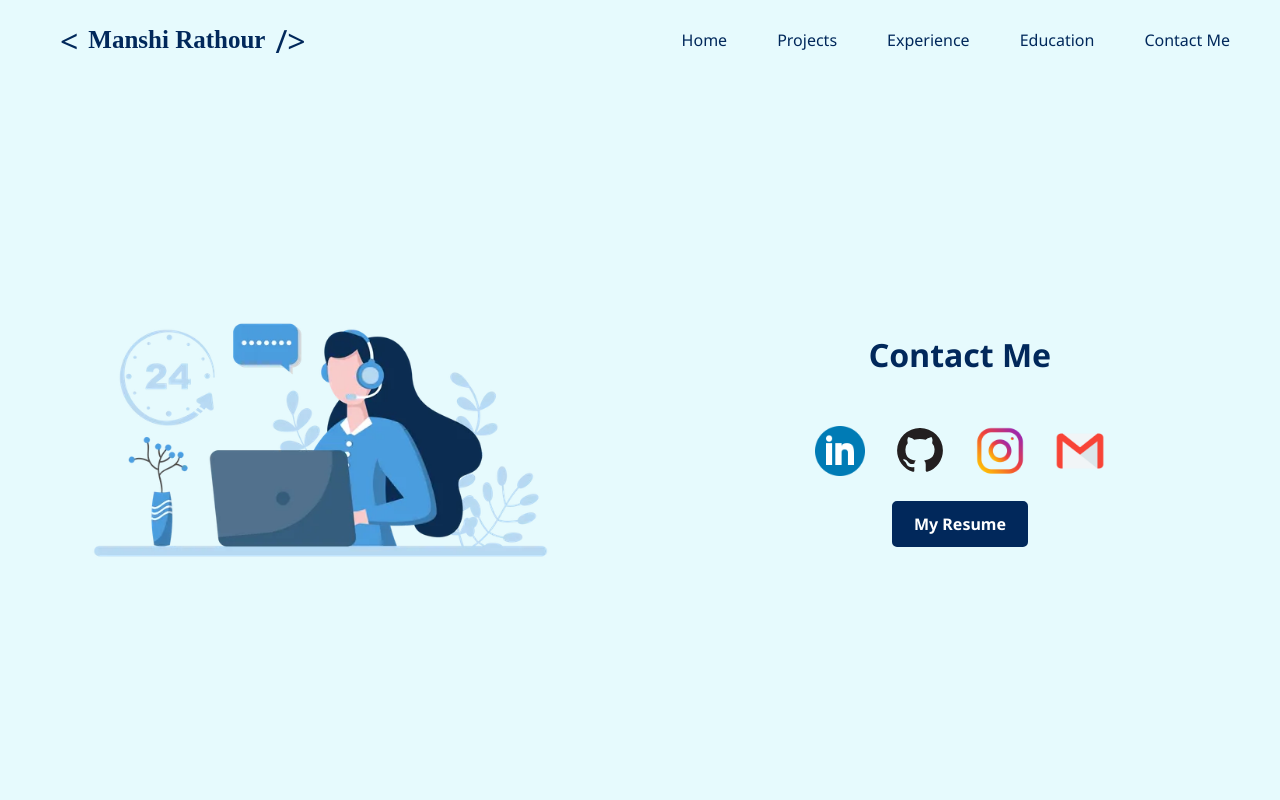
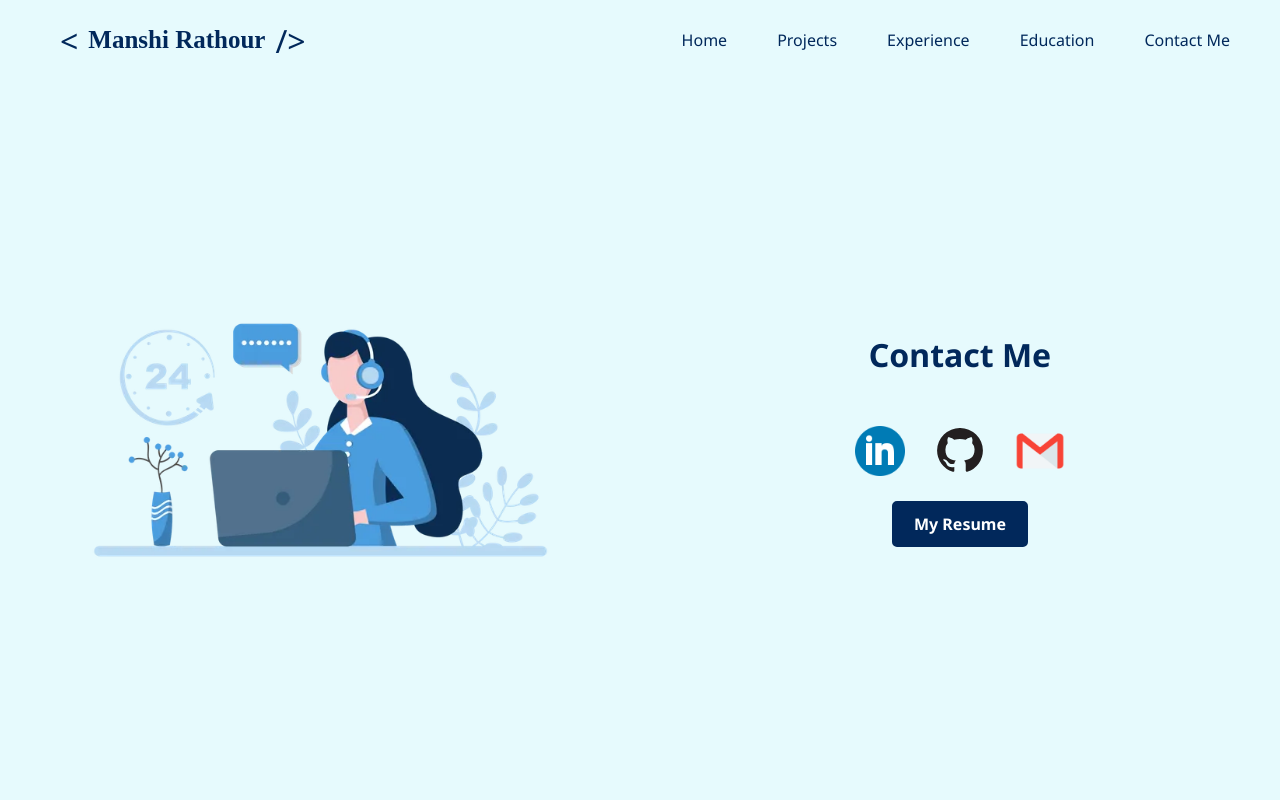
Before and after one commit to Manshi-Rathour/My-Portfolio, a React (Vite) app: page /contact in a window 1280 px wide. Shown: the top 800 px of the page. Built offline with nearby package versions, Linux system fonts and the light colour scheme; a web font is replaced by a local one.

Commit message:
Update ContactHeader.jsx

```diff
--- a/src/components/ContactHeader.jsx
+++ b/src/components/ContactHeader.jsx
@@ -32,14 +32,11 @@ const ContactHeader = () => {
           <h1>Contact Me</h1>
 
           <div id="contact-icons">
-            <a href="https://www.linkedin.com/in/manshi-rathour-bb0b87272/" target="_blank" rel="noopener noreferrer" title="LinkedIn">
+            <a href="https://www.linkedin.com/in/manshi-rathour/" target="_blank" rel="noopener noreferrer" title="LinkedIn">
               <img src={linkedinIcon} alt="LinkedIn Icon" />
             </a>
             <a href="https://github.com/Manshi-Rathour" target="_blank" rel="noopener noreferrer" title="GitHub">
               <img src={githubIcon} alt="GitHub Icon" />
-            </a>
-            <a href="https://www.instagram.com/_rathourmanshi?igsh=NzFvbXlzMjduZGY4" target="_blank" rel="noopener noreferrer" title="Instagram">
-              <img src={instagramIcon} alt="Instagram Icon" />
             </a>
             <a href="mailto:manshi2086@gmail.com" target="_blank" rel="noopener noreferrer" title="Email">
               <img src={emailIcon} alt="Email Icon" />
```
